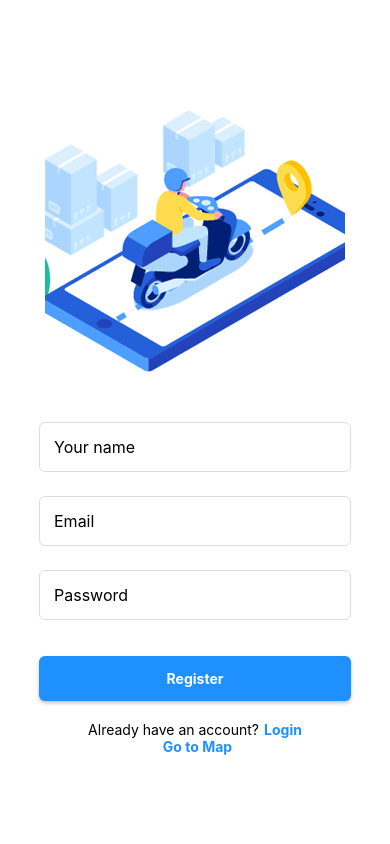
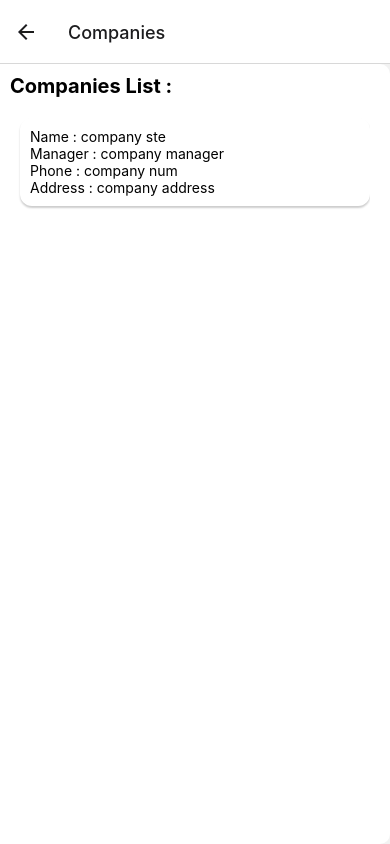
Before and after one commit to marouaneXan/mfn-frontend, a React Native app: screen /Companies in a window 390 px wide. Built offline with nearby package versions, Linux system fonts and the light colour scheme.

Commit message:
some changes for design

```diff
--- a/components/Footer.jsx
+++ /dev/null
@@ -1,38 +0,0 @@
-import { StyleSheet, View, TouchableOpacity, Text } from 'react-native';
-
-const Footer = () => {
-    return (
-        <View style={styles.footer}>
-            <TouchableOpacity style={styles.button}>
-                <Text style={styles.buttonText}>Home</Text>
-            </TouchableOpacity>
-            <TouchableOpacity style={styles.button}>
-                <Text style={styles.buttonText}>List</Text>
-            </TouchableOpacity>
-        </View>
-    )
-}
-const styles = StyleSheet.create({
-    footer: {
-        position: 'absolute',
-        bottom: 0,
-        left: 0,
-        right: 0,
-        backgroundColor: '#fff',
-        flexDirection: 'row',
-        justifyContent: 'space-around',
-        alignItems: 'center',
-        paddingVertical: 10,
-    },
-    button: {
-        paddingHorizontal: 20,
-        paddingVertical: 10,
-        borderRadius: 5,
-    },
-    buttonText: {
-        fontSize: 16,
-        fontWeight: 'bold',
-    },
-});
-
-export default Footer
--- a/navigators/index.js
+++ b/navigators/index.js
@@ -3,6 +3,7 @@ import { createNativeStackNavigator } from '@react-navigation/native-stack';
 import Register from '../screens/Register';
 import Login from '../screens/Login';
 import Map from '../screens/Map';
+import Companies from '../screens/Companies';
 const Stack = createNativeStackNavigator();
 const RootStack=()=>{
     return (
@@ -11,6 +12,7 @@ const RootStack=()=>{
                 <Stack.Screen name='Register' component={Register} options={{ headerShown: false }}  />
                 <Stack.Screen name='Login' component={Login} options={{ headerShown: false }}  />
                 <Stack.Screen name='Map' component={Map} options={{ headerShown: false }}  />
+                <Stack.Screen name='Companies' component={Companies}  />
             </Stack.Navigator>
         </NavigationContainer>
     )
--- a/package.json
+++ b/package.json
@@ -9,15 +9,19 @@
     "web": "expo start --web"
   },
   "dependencies": {
+    "@expo/webpack-config": "^18.0.1",
     "@react-native-async-storage/async-storage": "^1.17.11",
+    "@react-navigation/bottom-tabs": "^6.5.7",
     "@react-navigation/native": "^6.1.6",
     "@react-navigation/native-stack": "^6.9.12",
     "axios": "^1.3.4",
     "expo": "~48.0.6",
     "expo-status-bar": "~1.4.4",
     "react": "18.2.0",
+    "react-dom": "18.2.0",
     "react-native": "0.71.3",
-    "react-native-maps": "1.3.2"
+    "react-native-maps": "1.3.2",
+    "react-native-web": "~0.18.10"
   },
   "devDependencies": {
     "@babel/core": "^7.20.0"
--- /dev/null
+++ b/screens/Companies.jsx
@@ -0,0 +1,61 @@
+import { View, Text, ScrollView,StyleSheet } from 'react-native'
+import React from 'react'
+
+const Companies = () => {
+  return (
+    <View style={styles.companiesList}>
+      <Text
+        style={styles.title}
+      >Companies List :</Text>
+      <ScrollView
+        style={styles.scroll}
+      >
+        <View style={styles.cart}>
+          <Text>Name : company ste</Text>
+          <Text>Manager : company manager</Text>
+          <Text>Phone : company num</Text>
+          <Text>Address : company address</Text>
+        </View>
+      </ScrollView>
+    </View>
+  )
+}
+
+const styles = StyleSheet.create({
+  companiesList: {
+    backgroundColor: '#fff',
+    padding: 10,
+    paddingRight: 20,
+    marginLeft: 0,
+    width: '100%',
+    height: '100%',
+    borderBottomRightRadius : 10,
+    borderTopRightRadius : 10,
+    gap : 10
+  },
+  cart: {
+    backgroundColor: '#fff',
+    borderRadius: 12,
+    padding: 10,
+    marginLeft: 10,
+    elevation: 5,
+    marginTop: 10,
+    shadowColor: '#000',
+    shadowOffset: { width: 0, height: 2 },
+    shadowOpacity: 0.2,
+    shadowRadius: 2,
+  },
+  title: {
+    fontWeight: 'bold',
+    fontSize: 20,
+  },
+  scroll: {
+    flex: 1,
+    width: "100%",
+    height: "100%",
+    paddingBottom: 10,
+  }
+
+});
+
+export default Companies
--- a/screens/Map.jsx
+++ b/screens/Map.jsx
@@ -1,14 +1,23 @@
 import MapView from 'react-native-maps';
-import { StyleSheet, View } from 'react-native';
-import Footer from '../components/Footer';
+import { StyleSheet, View,TouchableOpacity,Text } from 'react-native';
 
-const Map = () => {
+const Map = ({navigation}) => {
   return (
     <View style={styles.container}>
       <MapView style={styles.map} />
-      <Footer/>
+      <View style={styles.button}>
+        <TouchableOpacity>
+          <Text
+            style={styles.link}
+            onPress={() => navigation.navigate("Companies")}
+          >
+            Companies
+          </Text>
+        </TouchableOpacity>
+      </View>
     </View>
   )
+
 }
 const styles = StyleSheet.create({
   container: {
@@ -16,8 +25,15 @@ const styles = StyleSheet.create({
   },
   map: {
     width: '100%',
-      height: '100%',
+    height: '90%',
   },
+  button:{
+    padding:6
+  },
+  link:{
+    textAlign:'center',
+    marginTop:2
+  }
 });
 
 export default Map
--- a/screens/Register.jsx
+++ b/screens/Register.jsx
@@ -147,6 +147,11 @@ const styles = StyleSheet.create({
         fontWeight: "bold",
         textAlign: "center",
     },
+    links: {
+        display: 'flex',
+        flexDirection: 'row',
+        marginTop: '5px'
+    }
 });
 
 export default Register;
```
Also changed, not shown: 1 other file (tests, documents, lock files or other folders). Lines whose indentation alone changed are shown as unchanged.
